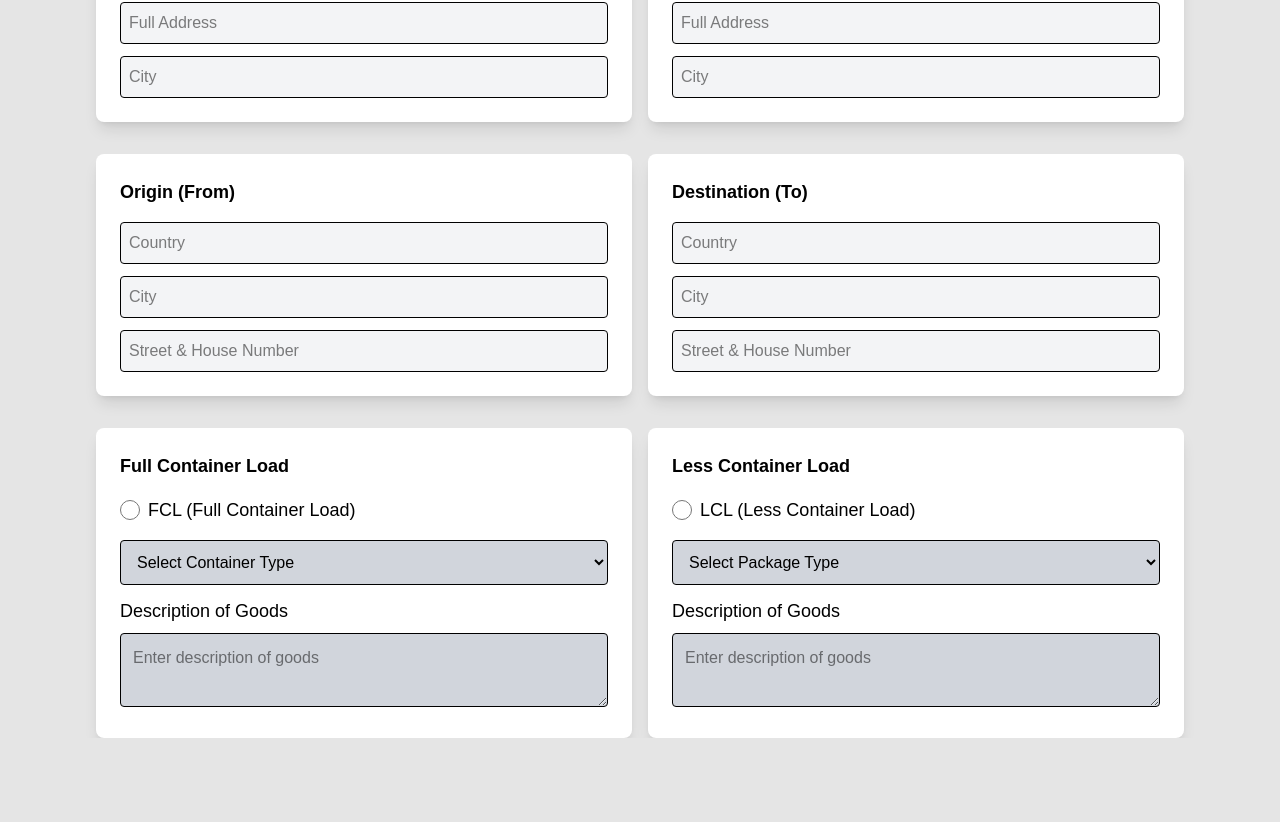
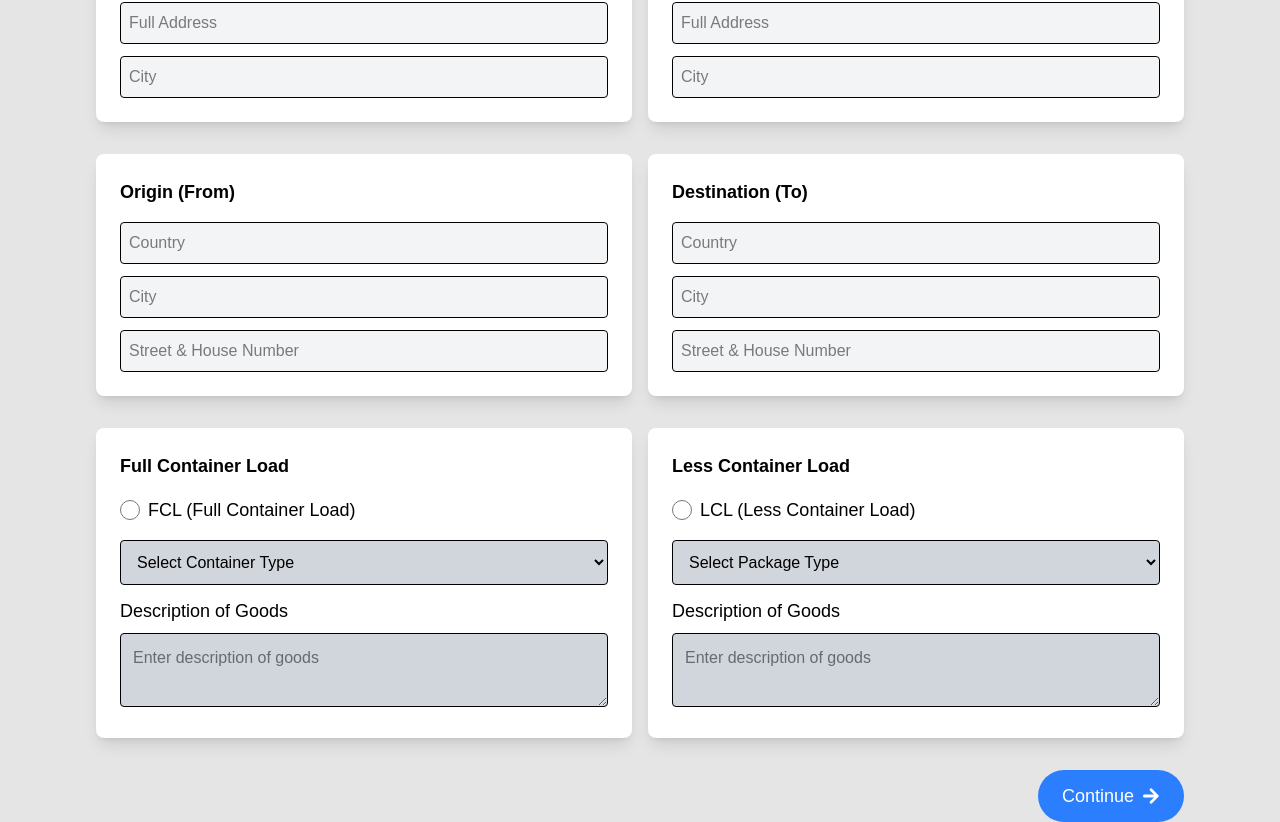
Before and after one commit to AlketKuehne/aquavinci, a Next.js app: page /shipment in a window 1280 px wide. Shown: the part 396-1218 px from the top of the page. Before the commit the page ends 1134 px from the top, so only its background shows below. Built offline with nearby package versions, Linux system fonts and the light colour scheme.

Commit message:
added button on subpage

```diff
--- a/app/shipment/page.tsx
+++ b/app/shipment/page.tsx
@@ -3,6 +3,7 @@
 import Link from "next/link";
 import Image from "next/image";
 import { useState } from "react";
+import { FaArrowRight } from "react-icons/fa"; // Importieren Sie das Icon
 
 export default function ShipmentPage() {
   const [shipmentType, setShipmentType] = useState("");
@@ -20,7 +21,6 @@ export default function ShipmentPage() {
 
   return (
     <div className="flex flex-col items-center min-h-screen">
-
       {/* Navigation Bar */}
       <nav className="w-full h-12 bg-[#242424] flex items-center px-4">
         <Link href="/">
@@ -159,6 +159,14 @@ export default function ShipmentPage() {
             ></textarea>
           </div>
         </div>
+
+        {/* Continue Button */}
+        <div className="flex justify-end w-full mt-8">
+          <button className="flex items-center px-6 py-3 bg-blue-500 text-white text-lg font-medium rounded-full hover:bg-blue-600 transition-all duration-300">
+            Continue
+            <FaArrowRight className="ml-2" />
+          </button>
+        </div>
       </div>
     </div>
   );
```
